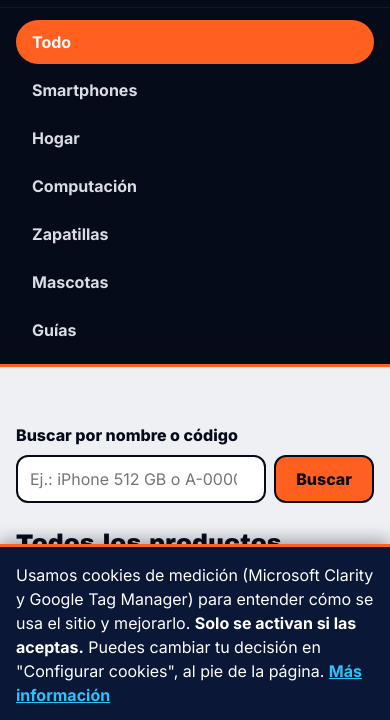
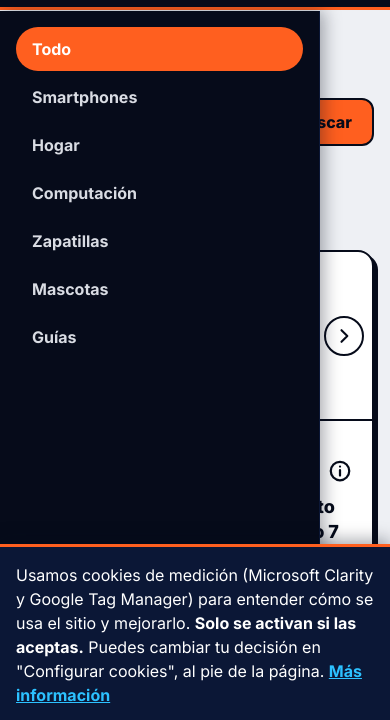
Before and after one commit to Rodolfotech/datosonline, a website with bundled scripts: page index.html in a window 390 px wide. Both pictures are taken after a click on the button 352 px from the left and 32 px from the top of the page. Shown: the part 57-777 px from the top of the page. Built offline with nearby package versions, Linux system fonts and the light colour scheme.

Commit message:
feat: cambios responsive

```diff
--- a/src/style.css
+++ b/src/style.css
@@ -303,11 +303,40 @@ site-navbar {
   box-shadow: 0 20px 25px -5px rgb(0 0 0 / 0.1), 0 8px 10px -6px rgb(0 0 0 / 0.1);
 }
 
+/* En celular, las categorías salen desde la izquierda como un panel bajo la barra.
+   La barra con la hamburguesa queda visible para cerrarlo. */
 .navbar__mobile {
-  max-height: 70vh;
-  padding: 0.75rem var(--page-gutter);
+  position: fixed;
+  top: 4.25rem;
+  bottom: 0;
+  left: 0;
+  z-index: 60;
+  width: min(20rem, 85vw);
+  padding: 1rem var(--page-gutter);
   overflow-y: auto;
-  border-top: 1px solid var(--navy);
+  border-right: 1px solid var(--navy);
+  background-color: var(--ink);
+  box-shadow: 4px 0 16px rgb(6 11 26 / 0.35);
+  animation: navbar-slide-in-left 0.25s ease-out;
+}
+
+.navbar__mobile[hidden] {
+  display: none;
+}
+
+@keyframes navbar-slide-in-left {
+  from {
+    transform: translateX(-100%);
+  }
+  to {
+    transform: translateX(0);
+  }
+}
+
+@media (prefers-reduced-motion: reduce) {
+  .navbar__mobile {
+    animation: none;
+  }
 }
 
 .navbar__mobile-list {
@@ -531,10 +560,33 @@ product-grid {
   text-decoration: underline;
 }
 
+/* Dos tarjetas por fila también en celular; desde 640 px la lista sigue creciendo. */
 .products__list {
   display: grid;
-  gap: 1.25rem;
+  grid-template-columns: repeat(2, minmax(0, 1fr));
+  gap: 0.75rem;
   margin-top: 1.5rem;
+}
+
+/* En celular la tarjeta es angosta: se reducen márgenes y letras, sin pasar de 14 px. */
+.card__body {
+  padding: 0.75rem;
+}
+
+.card__title {
+  font-size: 1rem;
+  line-height: 1.375;
+}
+
+.card__price {
+  min-width: 0;
+  padding-inline: 0.5rem;
+  font-size: 0.9375rem;
+}
+
+.card__share {
+  width: 2.75rem;
+  height: 2.75rem;
 }
 
 @media (min-width: 640px) {
```
